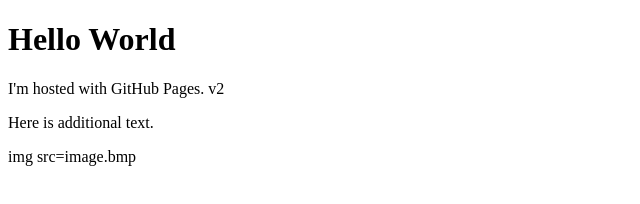
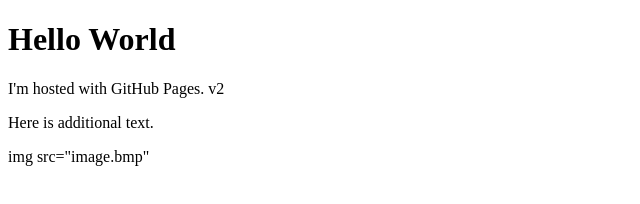
Before and after one commit to patrickhw/patrickhw.github.io, a plain HTML site: page index.html in a window 1280 px wide. Shown: the full height of the page, 0-640 px from the left. Drawn offline with Linux system fonts and the light colour scheme.

Commit message:
add quotes

```diff
--- a/index.html
+++ b/index.html
@@ -4,6 +4,6 @@
 <h1>Hello World</h1>
 <p>I'm hosted with GitHub Pages. v2</p>
 <p>Here is additional text.</p>
-<a>img src=image.bmp</a>
+<a>img src="image.bmp"</a>
 </body>
 </html>
```
